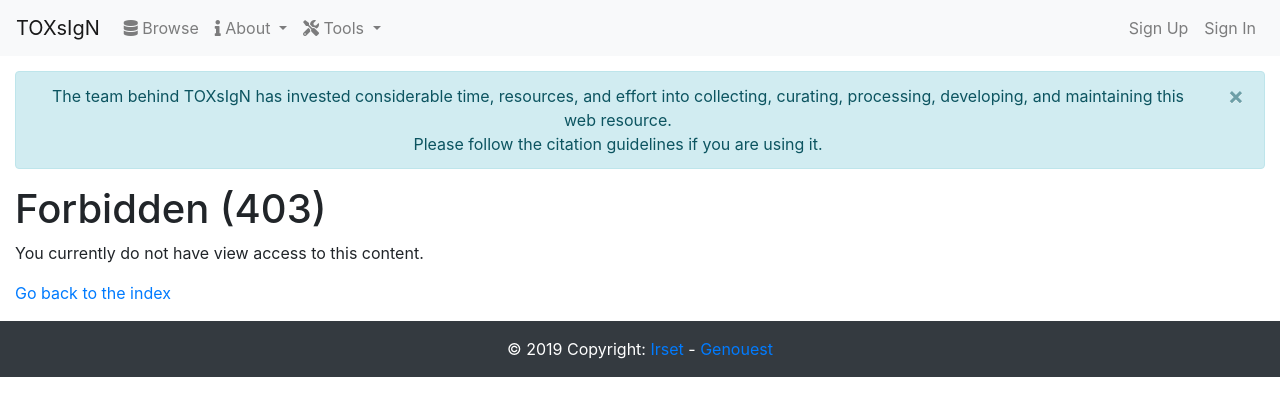
After one commit to umr1085-irset/toxsign_v2, a Django app: page /unauthorized in a window 1280 px wide. The commit adds this page. Shown: the top 416 px of the page. Run offline with Django 3.2, Linux system fonts and the light colour scheme; parts of the project's set-up code (start-up, migrations or seed data) failed here and were passed over; some libraries are stand-ins or nearby versions.

Commit message:
various fixes

```diff
--- a/toxsign/signatures/views.py
+++ b/toxsign/signatures/views.py
@@ -37,7 +37,7 @@
     template_name = 'pages/entity_create.html'
 
     def get_permission_object(self):
-        assay = Assay.objects.get(pk=self.kwargs['assid'])
+        assay = Assay.objects.get(tsx_id=self.kwargs['assid'])
         project = assay.study.project
         return project
 
--- /dev/null
+++ b/toxsign/templates/403.html
@@ -0,0 +1,19 @@
+{% extends "base.html" %}
+
+{% block title %}Forbidden (403){% endblock %}
+
+{% block content %}
+<h1>Forbidden (403)</h1>
+{% if data.action == 'create' %}
+<p> To create this entity, you need to have editing access to the related project. </p>
+{% elif data.action == 'edit' %}
+{% if data.type == 'projects' %}
+<p> You currently do not have editing rights on this project. </p>
+{% else %}
+<p> To edit this entity, you need to have editing access to the related project. </p>
+{% endif %}
+{% else %}
+<p> You currently do not have view access to this content. </p>
+{% endif %}
+<p><a href="/index">Go back to the index</a></p>
+{% endblock content %}
--- a/toxsign/templates/pages/ajax_search.html
+++ b/toxsign/templates/pages/ajax_search.html
@@ -33,7 +33,7 @@
               </div>
               <div class="tab-pane text-style card-body" id="tab3">
                 {% for signature in statuss.signatures %}
-                    <h3><a href="{% url 'signature:detail' signature.tsx_id %}">{{ signature.tsx_id }}</a> - {{signature.name}}</h3>
+                    <h3><a href="{% url 'signatures:detail' signature.tsx_id %}">{{ signature.tsx_id }}</a> - {{signature.name}}</h3>
                     <small><b>Author:</b>{{ signature.created_by }} - {{ signature.created_at }}</small>
                     <hr>
                 {% endfor %}
```
Also changed, not shown: toxsign/templates/pages/test.html (deleted, +0 -22 lines).
